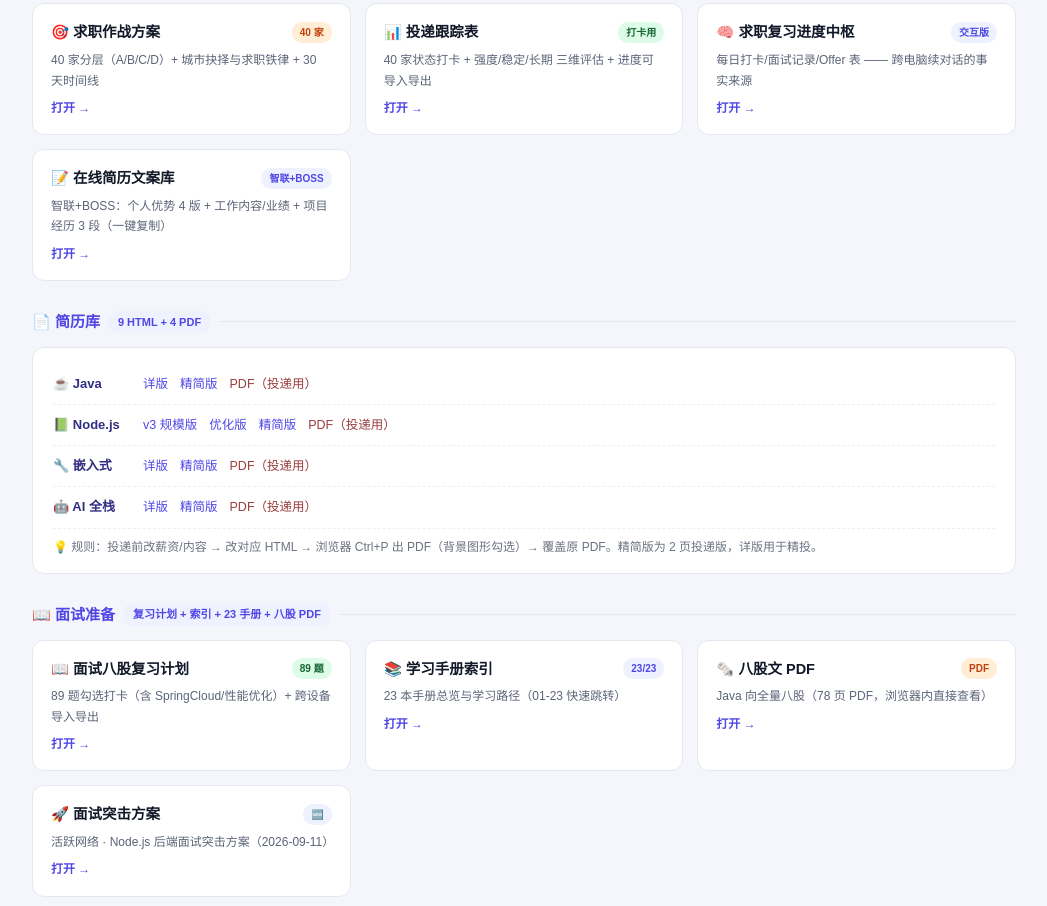
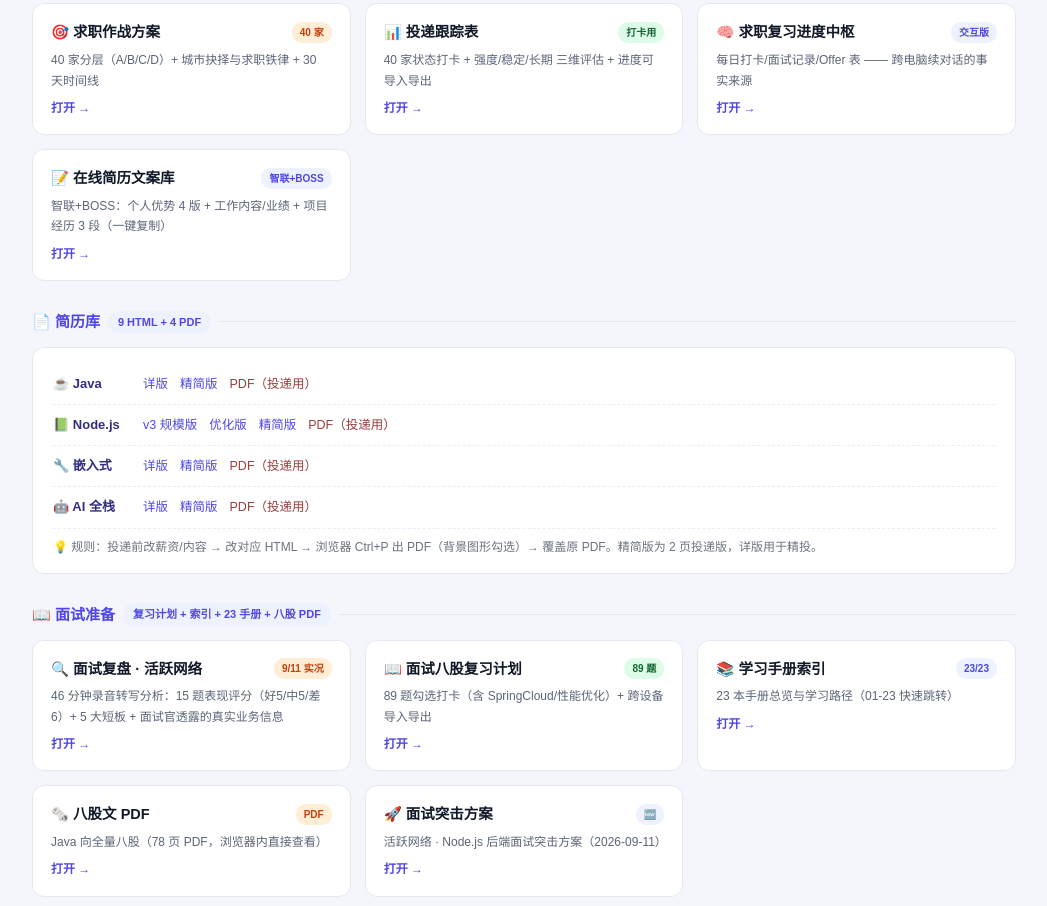
Before and after one commit to li-1171470942/interview-study, a plain HTML site: page 学习中心.html in a window 1280 px wide. Shown: the part 212-1118 px from the top of the page, without its empty margins (116-1163 px from the left). Drawn offline with Linux system fonts and the light colour scheme.

Commit message:
feat: 活跃网络面试复盘（46分钟录音本地转写分析）+ 进度中枢面试记录更新

```diff
--- a/学习中心.html
+++ b/学习中心.html
@@ -53,7 +53,7 @@
 <div class="rrow"><span class="dir">🤖 AI 全栈</span><span class="links"><a href="李鑫-AI全栈开发工程师-社招简历.html">详版</a><a href="李鑫-AI全栈-精简版.html">精简版</a><a class="f" href="李鑫 - AI应用全栈开发工程师（社招·精简版）.pdf">PDF（投递用）</a></span></div>
 <div class="note">💡 规则：投递前改薪资/内容 → 改对应 HTML → 浏览器 Ctrl+P 出 PDF（背景图形勾选）→ 覆盖原 PDF。精简版为 2 页投递版，详版用于精投。</div>
 </div>
-<div class="sec-title">📖 面试准备 <span class="cnt">复习计划 + 索引 + 23 手册 + 八股 PDF</span></div><div class="cards">
+<div class="sec-title">📖 面试准备 <span class="cnt">复习计划 + 索引 + 23 手册 + 八股 PDF</span></div><div class="cards"><a class="card" href="面试复盘_活跃网络_20260911.html"><div class="t">🔍 面试复盘 · 活跃网络<span class="tag orange">9/11 实况</span></div><div class="d">46 分钟录音转写分析：15 题表现评分（好5/中5/差6）+ 5 大短板 + 面试官透露的真实业务信息</div><div class="go">打开 →</div></a>
 <a class="card" href="面试八股复习计划_李鑫.html"><div class="t">📖 面试八股复习计划<span class="tag green">89 题</span></div><div class="d">89 题勾选打卡（含 SpringCloud/性能优化）+ 跨设备导入导出</div><div class="go">打开 →</div></a>
 <a class="card" href="学习手册索引.html"><div class="t">📚 学习手册索引<span class="tag ">23/23</span></div><div class="d">23 本手册总览与学习路径（01-23 快速跳转）</div><div class="go">打开 →</div></a>
 <a class="card" href="八股文分类完全整理版.pdf"><div class="t">🗞️ 八股文 PDF<span class="tag orange">PDF</span></div><div class="d">Java 向全量八股（78 页 PDF，浏览器内直接查看）</div><div class="go">打开 →</div></a>
```
